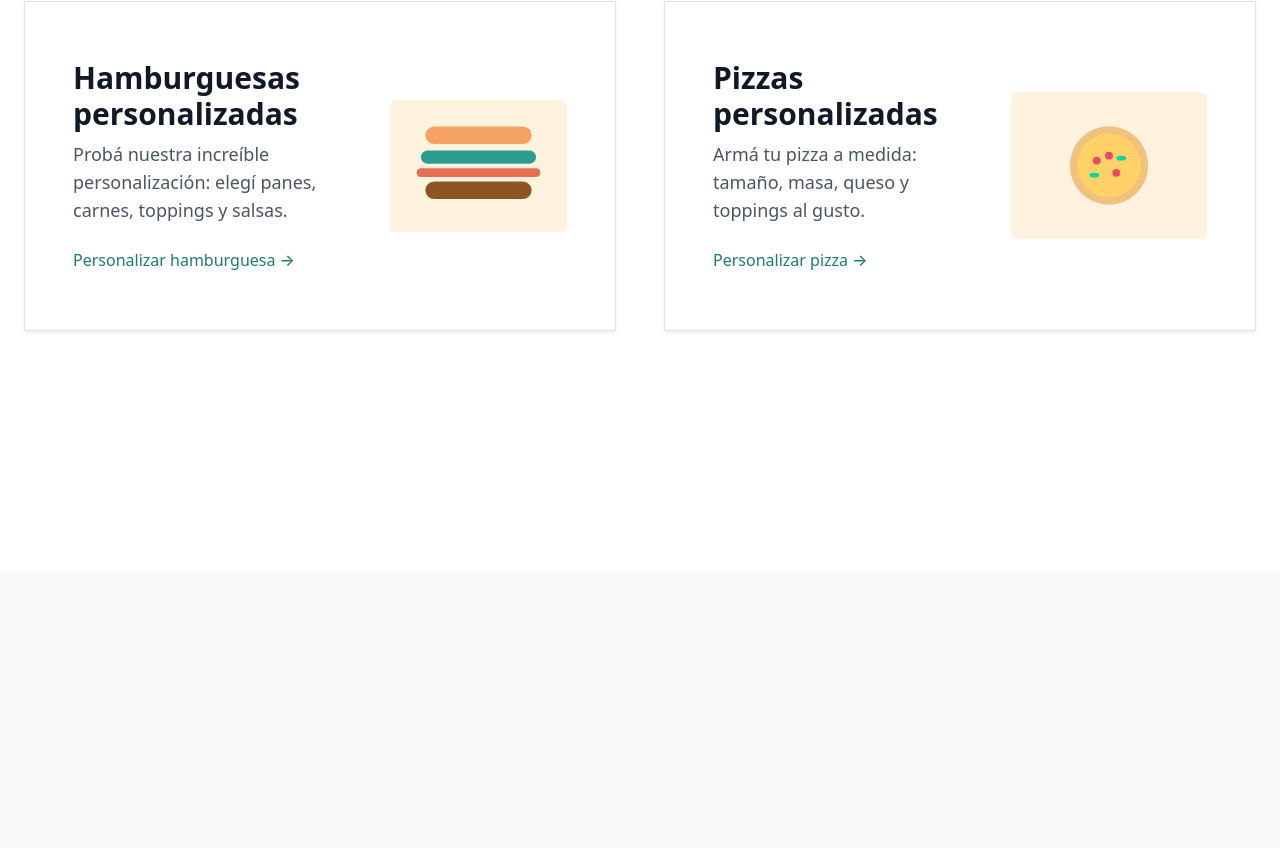
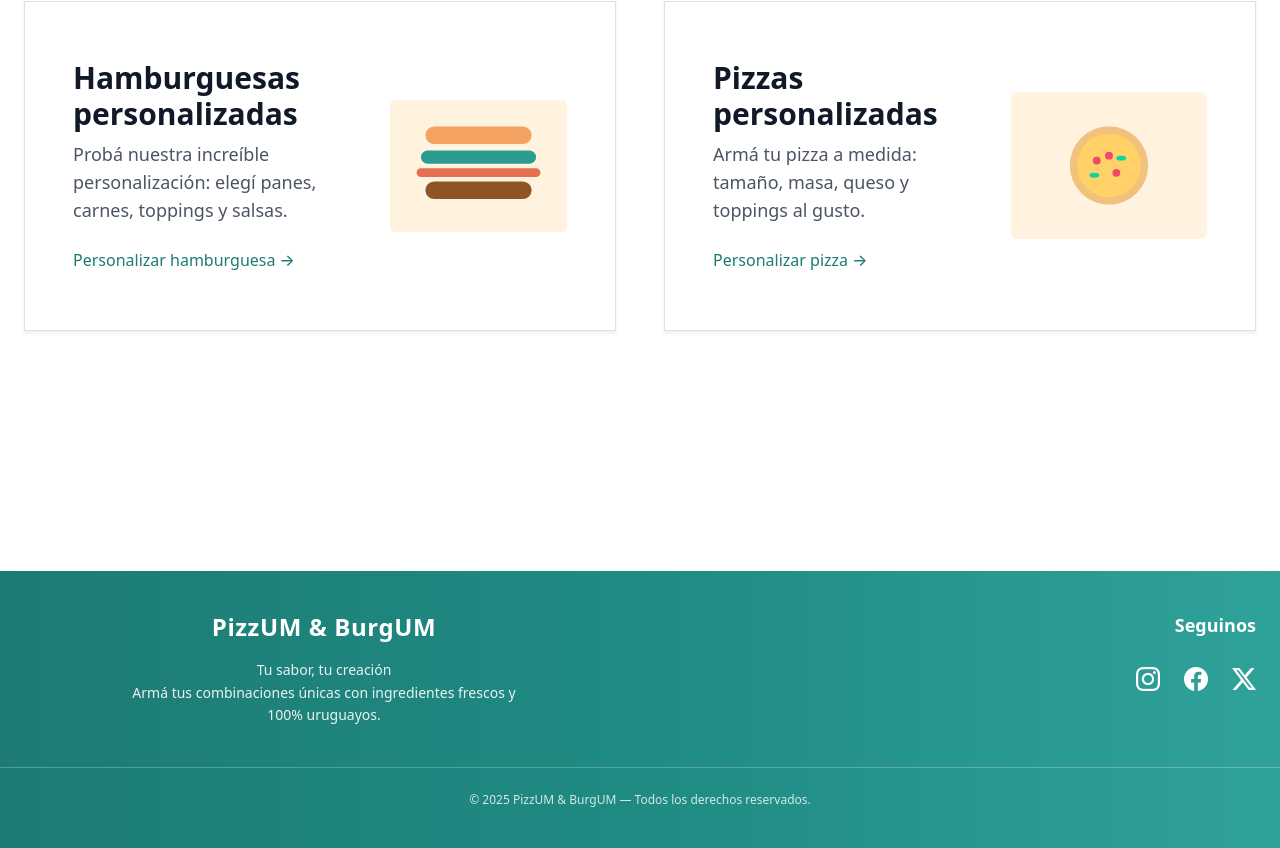
Before and after one commit to juanignacio0317/proyecto-tic-1, a React (Vite) app in the folder src/main/frontend/: page / in a window 1280 px wide. Shown: the part 1524-2372 px from the top of the page. Before the commit the page ends 2095 px from the top, so only its background shows below. Built offline with nearby package versions, Linux system fonts and the light colour scheme.

Commit message:
Creacion de Footer

```diff
--- a/src/main/frontend/index.html
+++ b/src/main/frontend/index.html
@@ -6,6 +6,8 @@
     <link rel="icon" type="image/png" href="/public/favicon-32x32.png">
     <link rel="stylesheet" href="https://cdn.jsdelivr.net/npm/bootstrap-icons@1.11.3/font/bootstrap-icons.css"/>
     <link href="https://unpkg.com/aos@2.3.4/dist/aos.css" rel="stylesheet" />
+    <link href="https://fonts.googleapis.com/css2?family=Inter:wght@400;500;600;700&display=swap" rel="stylesheet">
+
 
     <title>PizzUM & BurgUM</title>
   </head>
--- a/src/main/frontend/src/App.jsx
+++ b/src/main/frontend/src/App.jsx
@@ -3,7 +3,7 @@ import Navbar from './components/Navbar.jsx'
 import HeroSection from './components/HeroSection.jsx'
 import ProductosDestacados from './components/ProductosDestacados.jsx'
 import FeaturesSection from "./components/FeaturesSection.jsx"
-
+import Footer from "./components/Footer.jsx"
 export default function App(){
     return (
         <main>
@@ -11,6 +11,7 @@ export default function App(){
             <HeroSection />
             <FeaturesSection />
             <ProductosDestacados />
+            <Footer/>
         </main>
     )
 }
--- /dev/null
+++ b/src/main/frontend/src/components/Footer.jsx
@@ -0,0 +1,55 @@
+import React from "react"
+
+export default function Footer() {
+    return (
+        <footer className="bg-gradient-to-r from-[#1D7B74] via-[#1F8B83] to-[#2FA29A] text-white py-10">
+            <div className="container mx-auto px-6 flex flex-col md:flex-row items-center md:items-start justify-between text-center md:text-left gap-8">
+
+                {/* Marca */}
+                <div className="md:w-1/2">
+                    <h2 className="text-2xl font-semibold mb-3 tracking-wide">PizzUM & BurgUM</h2>
+                    <p className="text-sm opacity-90 leading-relaxed max-w-sm mx-auto md:mx-0">
+                        Tu sabor, tu creación <br />
+                        Armá tus combinaciones únicas con ingredientes frescos y 100% uruguayos.
+                    </p>
+                </div>
+
+                {/* Redes sociales */}
+                <div className="md:w-1/2 md:text-right">
+                    <h3 className="text-lg font-semibold mb-4">Seguinos</h3>
+                    <div className="flex justify-center md:justify-end space-x-6 text-2xl">
+                        <a
+                            href="https://www.instagram.com"
+                            target="_blank"
+                            rel="noreferrer"
+                            className="hover:scale-110 transition-transform"
+                        >
+                            <i className="bi bi-instagram"></i>
+                        </a>
+                        <a
+                            href="https://www.facebook.com"
+                            target="_blank"
+                            rel="noreferrer"
+                            className="hover:scale-110 transition-transform"
+                        >
+                            <i className="bi bi-facebook"></i>
+                        </a>
+                        <a
+                            href="https://www.twitter.com"
+                            target="_blank"
+                            rel="noreferrer"
+                            className="hover:scale-110 transition-transform"
+                        >
+                            <i className="bi bi-twitter-x"></i>
+                        </a>
+                    </div>
+                </div>
+            </div>
+
+
+            <div className="mt-10 border-t border-white/30 pt-4 text-center text-xs opacity-80">
+                © {new Date().getFullYear()} PizzUM & BurgUM — Todos los derechos reservados.
+            </div>
+        </footer>
+    )
+}
--- a/src/main/frontend/src/components/PersonalizaPage.jsx
+++ b/src/main/frontend/src/components/PersonalizaPage.jsx
@@ -44,7 +44,7 @@ export default function PersonalizaPage() {
             { id: 'mostaza', nombre: 'Mostaza', precio: 5, color: '#FFD700' },
             { id: 'mayonesa', nombre: 'Mayonesa', precio: 5, color: '#FFFACD' },
             { id: 'bbq', nombre: 'Salsa BBQ', precio: 10, color: '#8B4513' },
-            { id: 'ranch', nombre: 'Salsa Ranch', precio: 10, color: '#F5F5DC' },
+            { id: 'ranch', nombre: 'Salsa Alioli', precio: 10, color: '#F5F5DC' },
             { id: 'picante', nombre: 'Salsa Picante', precio: 10, color: '#FF4500' }
         ]
     };
--- a/src/main/frontend/src/components/Register.jsx
+++ b/src/main/frontend/src/components/Register.jsx
@@ -117,7 +117,7 @@ export default function Register() {
                         type="submit"
                         className="btn w-100 rounded-3 py-2 fw-semibold text-[#FDF8E7] bg-[#1D7B74] hover:bg-[#1B7F79] transition-colors duration-200"
                     >
-                        Crear cuenta ✨
+                        Crear cuenta
                     </button>
                 </form>
 
```
